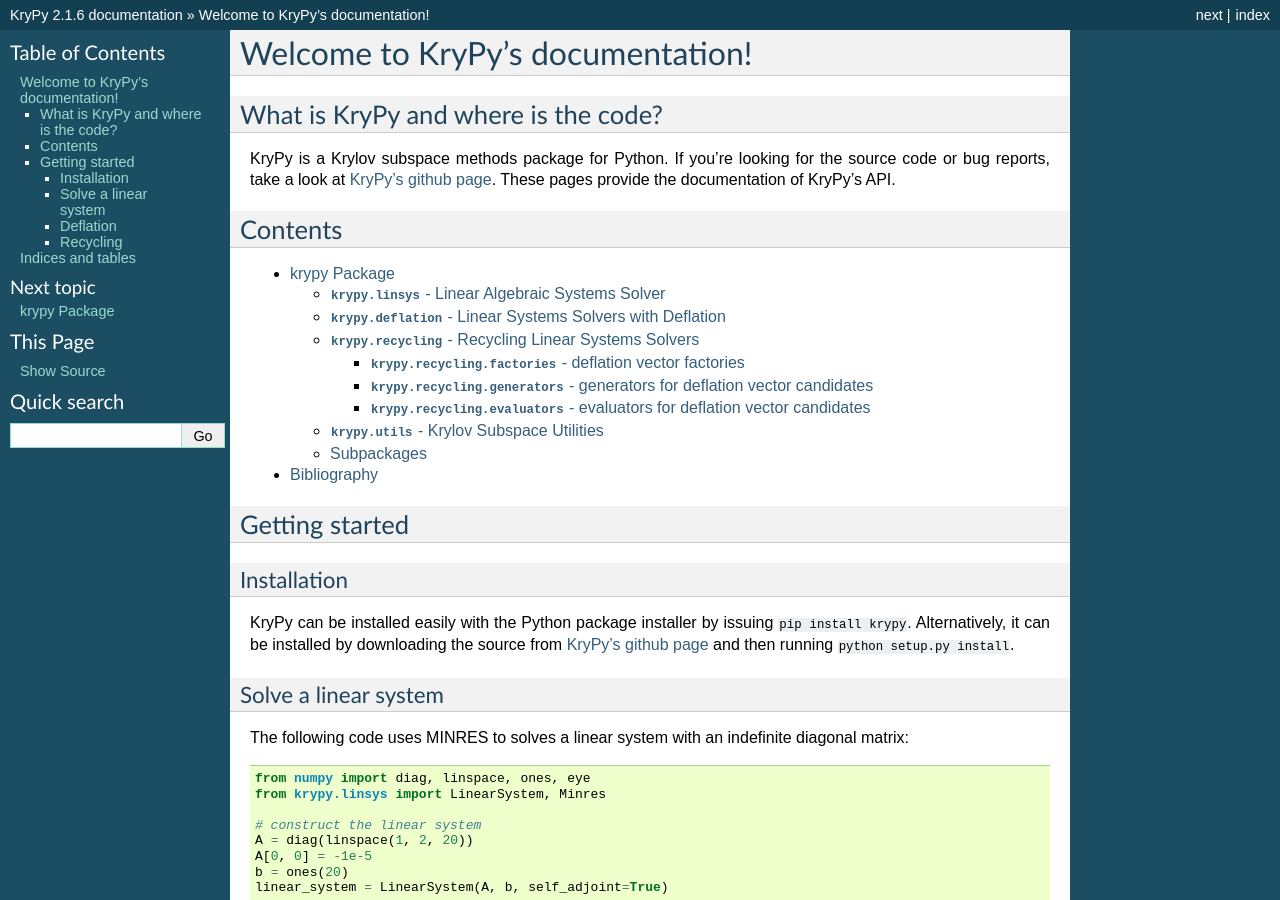
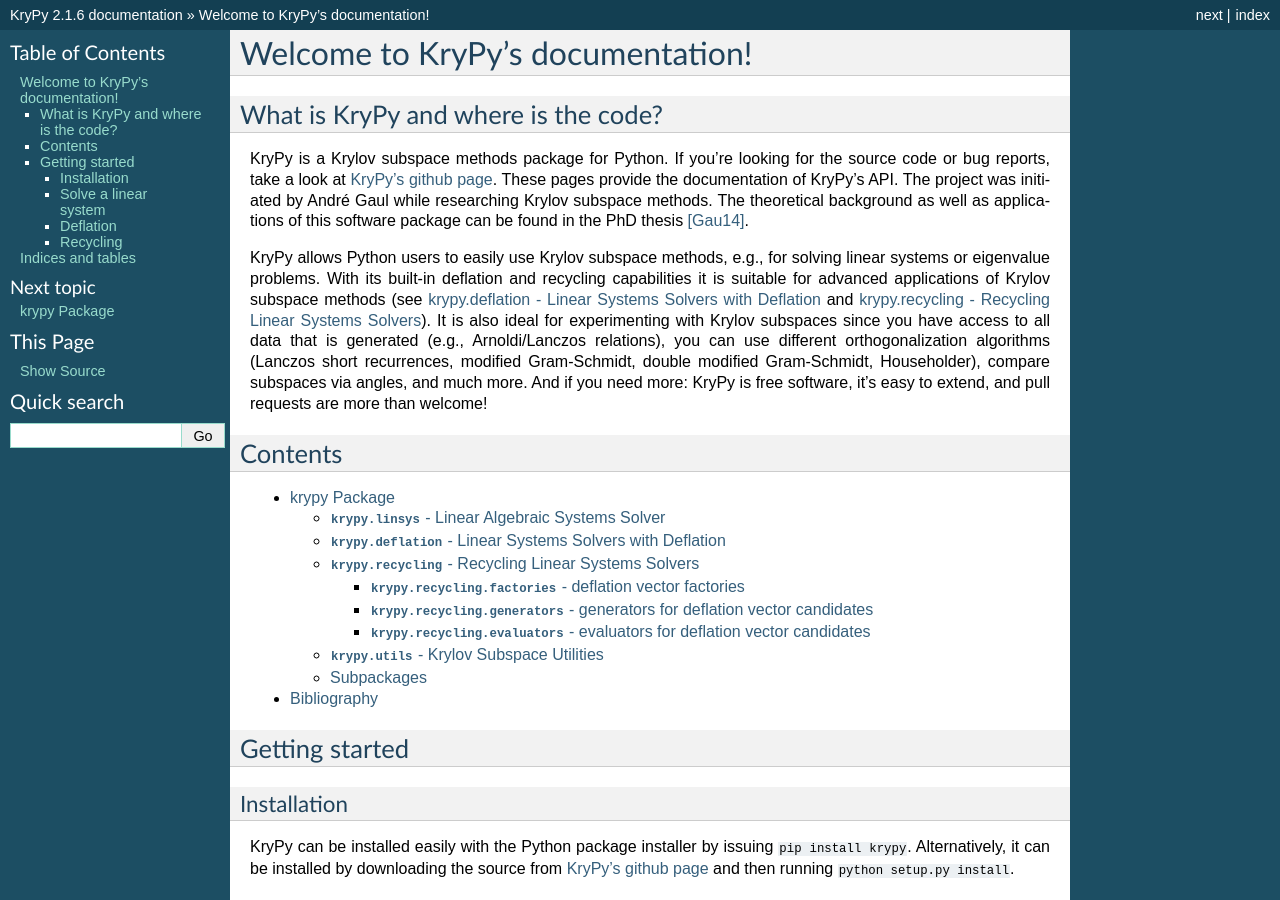
Before and after one commit to andrenarchy/krypy, a Sphinx documentation site: the page built from docs/index.rst, in a window 1280 px wide and 900 px high. Built offline with Sphinx 7.4.7, drawn with Linux system fonts in a browser that asks for light colours; pages that are not in the unit, such as notebooks, are missing from menus; the version number is read from the project's files by our own code.

Commit message:
docs: update bibliography and intro

```diff
--- a/docs/bibliography.rst
+++ b/docs/bibliography.rst
@@ -1,5 +1,9 @@
 Bibliography
 ============
+
+.. [Gau14] A. Gaul. Recycling Krylov subspace methods for sequences of
+    linear systems. PhD thesis. TU Berlin, 2014.
+    https://dx.doi.org/10.14279/depositonce-4147
 
 .. [GauGLN13] A. Gaul, M. H. Gutknecht, J. Liesen, and R. Nabben. A framework
     for deflated and augmented Krylov subspace methods. SIAM J. Matrix Anal.
--- a/docs/index.rst
+++ b/docs/index.rst
@@ -12,7 +12,20 @@
 KryPy is a Krylov subspace methods package for Python. If you're looking for
 the source code or bug reports, take a look at `KryPy's github page
 <https://github.com/andrenarchy/krypy>`_. These pages provide the
-documentation of KryPy's API.
+documentation of KryPy's API. The project was initiated by André Gaul while
+researching Krylov subspace methods. The theoretical background as well as
+applications of this software package can be found in the PhD thesis [Gau14]_.
+
+KryPy allows Python users to easily use Krylov subspace methods, e.g., for solving
+linear systems or eigenvalue problems. With its built-in deflation and
+recycling capabilities it is suitable for advanced applications of Krylov
+subspace methods (see :doc:`krypy.deflation` and :doc:`krypy.recycling`).
+It is also ideal for experimenting with Krylov subspaces since you have access to
+all data that is generated (e.g., Arnoldi/Lanczos relations), you can use
+different orthogonalization algorithms (Lanczos short recurrences, modified
+Gram-Schmidt, double modified Gram-Schmidt, Householder), compare subspaces via
+angles, and much more. And if you need more: KryPy is free software, it's easy
+to extend, and pull requests are more than welcome!
 
 Contents
 --------
```
